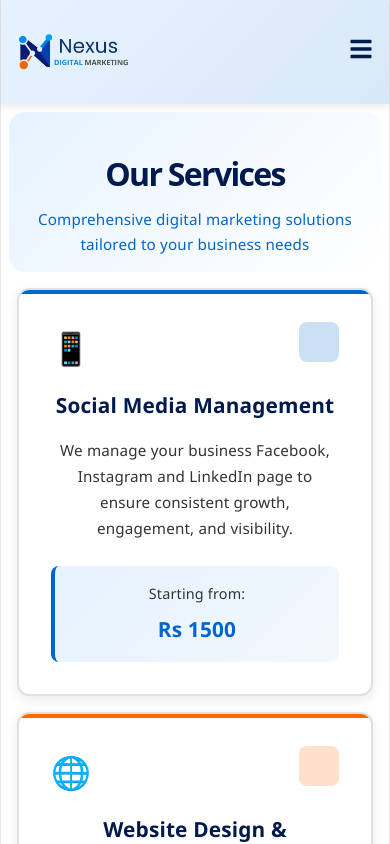
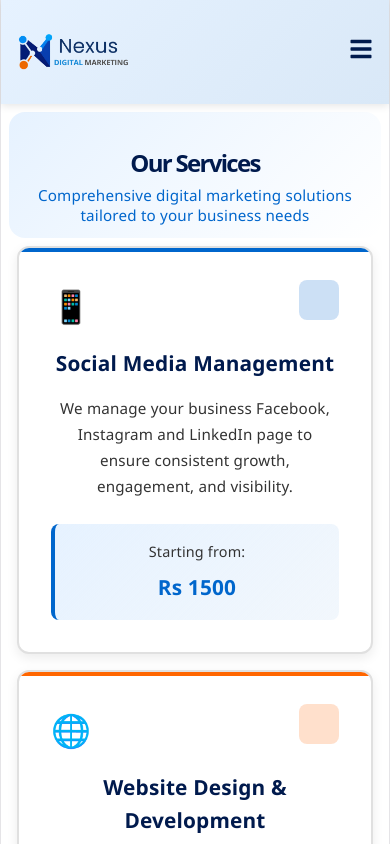
Before and after one commit to semamboccus-a11y/nexus-digital-marketing, a React (Vite) app: page / in a window 390 px wide. Both pictures are taken after a click on the button "Get Started". Shown: the top 844 px of the page. Built offline with nearby package versions, Linux system fonts and the light colour scheme.

Commit message:
Drastically reduce Services header size on mobile to show service cards immediately

```diff
--- a/src/styles/Services.css
+++ b/src/styles/Services.css
@@ -370,17 +370,18 @@
 /* Responsive Design */
 @media (max-width: 768px) {
   .services-header {
-    padding: 1rem 1rem;
-    margin-bottom: 1rem;
+    padding: 0.75rem 1rem;
+    margin-bottom: 0.5rem;
   }
 
   .services-header h1 {
-    font-size: 2rem;
-    margin-bottom: 0.5rem;
+    font-size: 1.5rem;
+    margin-bottom: 0.25rem;
   }
 
   .services-header p {
-    font-size: 1rem;
+    font-size: 0.85rem;
+    line-height: 1.3;
   }
 
   .services-grid {
```
